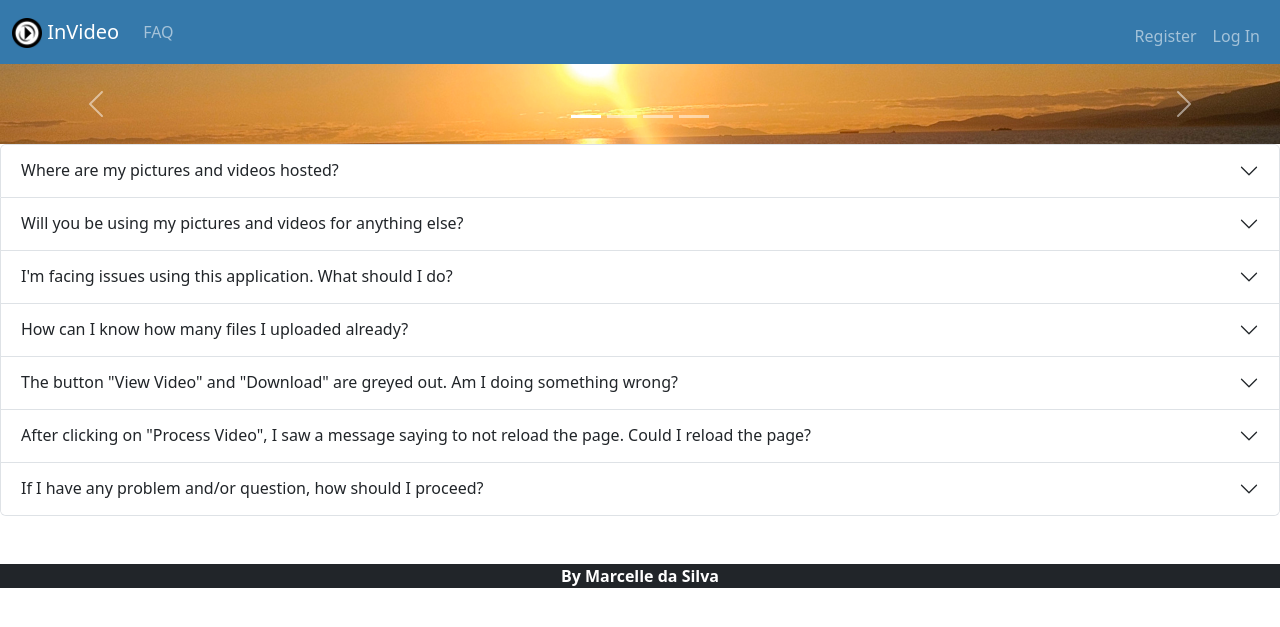
After one commit to marcellestp/InVideo, a Flask app: page /faq in a window 1280 px wide. The commit adds this page. Shown: the top 627 px of the page. Run offline with Flask 3, Linux system fonts and the light colour scheme; some libraries are stand-ins or nearby versions.

Commit message:
fix 36 and 37 (#38)
Faq page

```diff
--- a/app.py
+++ b/app.py
@@ -8,7 +8,7 @@
 from datetime import datetime
 from flask import Flask, request, render_template, redirect, send_file, session
 from invideo.tasks import *
-from flask_session import Session
+# from flask_session import Session
 from werkzeug.security import check_password_hash, generate_password_hash
 
 
@@ -26,7 +26,7 @@
 # Configure session to use filesystem (instead of signed cookies)
 app.config["SESSION_PERMANENT"] = False
 app.config["SESSION_TYPE"] = "filesystem"
-Session(app)
+# Session(app)
 
 database_file = "invideo.db"
 connection = sqlite3.connect(database_file, check_same_thread=False)
@@ -256,5 +256,13 @@
         return render_template("about.html")
 
 
+@app.route("/faq", methods=["GET", "POST"])
+# @login_required
+def faq():
+    """Get about app"""
+
+    if request.method == "GET":
+        return render_template("faq.html")
+
 if __name__ == '__main__':
     app.run(debug=True)
--- /dev/null
+++ b/templates/faq.html
@@ -0,0 +1,116 @@
+{% extends 'layout.html' %}
+
+    {% block body %}
+
+        <div class="accordion" id="accordionExample">
+            <div class="accordion-item">
+                <h2 class="accordion-header" id="headingOne">
+                <button class="accordion-button collapsed" type="button" data-bs-toggle="collapse" data-bs-target="#collapseOne" aria-expanded="true" aria-controls="collapseOne">
+                    Where are my pictures and videos hosted?
+                </button>
+                </h2>
+                <div id="collapseOne" class="accordion-collapse collapse" aria-labelledby="headingOne" data-bs-parent="#accordionExample">
+                <div class="accordion-body">
+                    Those pictures and videos will be uploaded to a container, during this rendering process. Once you finish it, you can click on "Delete" button, which will remove the pictures, videos, including the final one. So, don't forget to download your video BEFORE clicking on the "Delete" button.
+                </div>
+                </div>
+            </div>
+
+
+            <div class="accordion-item">
+                <h2 class="accordion-header" id="headingOne">
+                <button class="accordion-button collapsed" type="button" data-bs-toggle="collapse" data-bs-target="#collapseOne1" aria-expanded="true" aria-controls="collapseOne1">
+                    Will you be using my pictures and videos for anything else?
+                </button>
+                </h2>
+                <div id="collapseOne1" class="accordion-collapse collapse" aria-labelledby="headingOne" data-bs-parent="#accordionExample">
+                <div class="accordion-body">
+                    No. The main idea of this project is to combine pictures and videos in a final project, that you can share with your family and friends. With that said, we have no interest in your pictures and/or videos, and no, we will not be using them anywhere else.
+                </div>
+                </div>
+            </div>
+
+
+            <div class="accordion-item">
+                <h2 class="accordion-header" id="headingOne">
+                <button class="accordion-button collapsed" type="button" data-bs-toggle="collapse" data-bs-target="#collapseOne2" aria-expanded="true" aria-controls="collapseOne2">
+                    I'm facing issues using this application. What should I do?
+                </button>
+                </h2>
+                <div id="collapseOne2" class="accordion-collapse collapse" aria-labelledby="headingOne" data-bs-parent="#accordionExample">
+                <div class="accordion-body">
+                    Please, send an email to "marcellestp@gmail.com" informing the issue you are facing. If you are able to send screenshots, it will be great.
+                </div>
+                </div>
+            </div>
+
+
+            <div class="accordion-item">
+                <h2 class="accordion-header" id="headingOne">
+                <button class="accordion-button collapsed" type="button" data-bs-toggle="collapse" data-bs-target="#collapseOne3" aria-expanded="true" aria-controls="collapseOne3">
+                    How can I know how many files I uploaded already?
+                </button>
+                </h2>
+                <div id="collapseOne3" class="accordion-collapse collapse" aria-labelledby="headingOne" data-bs-parent="#accordionExample">
+                <div class="accordion-body">
+                    In the main page, under "Upload Files" section, you will see a text like "10 file(s) were uploaded successfully!". That means that "10" files were uploaded, and it could be pictures and/or videos.
+                </div>
+                </div>
+            </div>
+
+
+            <div class="accordion-item">
+                <h2 class="accordion-header" id="headingOne">
+                <button class="accordion-button collapsed" type="button" data-bs-toggle="collapse" data-bs-target="#collapseOne4" aria-expanded="true" aria-controls="collapseOne4">
+                    The button "View Video" and "Download" are greyed out. Am I doing something wrong?
+                </button>
+                </h2>
+                <div id="collapseOne4" class="accordion-collapse collapse" aria-labelledby="headingOne" data-bs-parent="#accordionExample">
+                <div class="accordion-body">
+                    No, Never! :-), they are greyed out, probably because you didn't process the video yet, or maybe because your process is still running.
+                    <br>
+                    If you didn't click in the "Process Video" button, go for it. However, if you pressed the button already, just wait, and eventually, the buttons will get enabled.
+                </div>
+                </div>
+            </div>
+
+
+            <div class="accordion-item">
+                <h2 class="accordion-header" id="headingOne">
+                <button class="accordion-button collapsed" type="button" data-bs-toggle="collapse" data-bs-target="#collapseOne6" aria-expanded="true" aria-controls="collapseOne6">
+                    After clicking on "Process Video", I saw a message saying to not reload the page. Could I reload the page?
+                </button>
+                </h2>
+                <div id="collapseOne6" class="accordion-collapse collapse" aria-labelledby="headingOne" data-bs-parent="#accordionExample">
+                <div class="accordion-body">
+                    No. :-), as recommended, you can wait for the process to finish, and then you will be redirected to the Vide/Download area.
+                    <br>
+                    If you press the button "Process Video" multiple times, this can cause your final video to be currupt.
+                </div>
+                </div>
+            </div>
+
+
+            <div class="accordion-item">
+                <h2 class="accordion-header" id="headingOne">
+                <button class="accordion-button collapsed" type="button" data-bs-toggle="collapse" data-bs-target="#collapseOne5" aria-expanded="true" aria-controls="collapseOne5">
+                    If I have any problem and/or question, how should I proceed?
+                </button>
+                </h2>
+                <div id="collapseOne5" class="accordion-collapse collapse" aria-labelledby="headingOne" data-bs-parent="#accordionExample">
+                <div class="accordion-body">
+                    In case of issues, if possible to take a screenshot, or send to us the picture/video that is causing the problem, this will help us with the troubleshooting and application improvement.
+                    <br>
+                    If you have questions/ideas/feedback, don't hesitate, just send me a message via email, marcellestp@gmail.com
+                </div>
+                </div>
+            </div>
+
+
+
+
+
+
+        </div>
+
+    {% endblock %}
--- a/templates/index.html
+++ b/templates/index.html
@@ -9,10 +9,14 @@
                     {% if session["user_id"] %}
                     <p>Hello {{ session['username'] }}! If you want to combine your photos and/or videos into a single video, you've come to the right place.</p>
                     <p>Currently, the default time for each photo is 3 seconds with a fade-in/fade-out effect and a resolution of 1920x1080.</p>
+                    <br>
+                    For general questions, please, check our <a href="/faq">FAQ</a>
                 </div>
                     {% else %}
                     <p>Hello! If you want to combine your photos and/or videos into a single video, you've come to the right place.</p>
                     <p>Currently, the default time for each photo is 3 seconds with a fade-in/fade-out effect and a resolution of 1920x1080.</p>
+                    <br>
+                    For general questions, please, check our <a href="/faq">FAQ</a>
                     {% endif %}
                     {% if session["user_id"] %}
                     <form action="" method="post" enctype="multipart/form-data">
--- a/templates/layout.html
+++ b/templates/layout.html
@@ -40,12 +40,21 @@
                             <li class="nav-item">
                             <a class="nav-link" href="/#contact">Contact us</a>
                             </li>
+                            <li class="nav-item">
+                            <a class="nav-link" href="/faq">FAQ</a>
+                            </li>
                         </ul>
                         <ul class="navbar-nav ms-auto mt-2">
                             <li class="nav-item"><a class="nav-link">Hello {{ session['username'] }}!</a></li>
                             <li class="nav-item"><a class="nav-link" href="/logout">Log Out</a></li>
                         </ul>
                     {% else %}
+                        <ul class="navbar-nav">
+                            <li class="nav-item">
+                            <a class="nav-link" href="/faq">FAQ</a>
+                            </li>
+                        </ul>
+
                         <ul class="navbar-nav ms-auto mt-2">
                             <li class="nav-item"><a class="nav-link" href="/register">Register</a></li>
                             <li class="nav-item"><a class="nav-link" href="/login">Log In</a></li>
```
